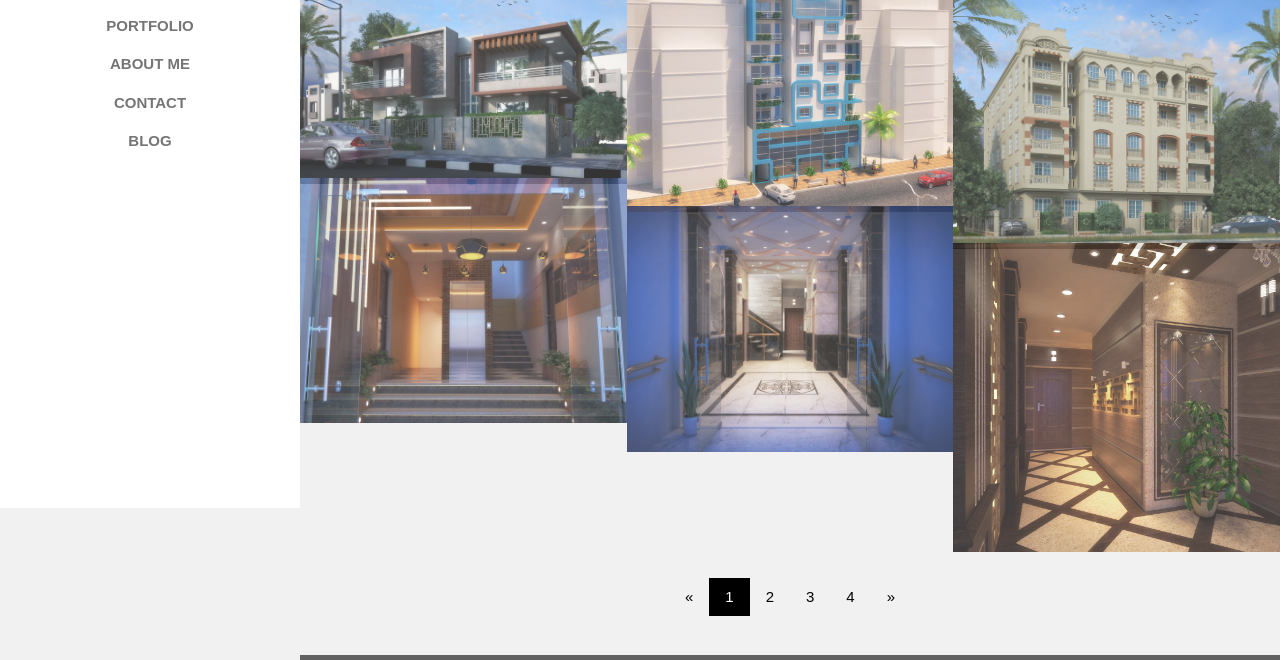
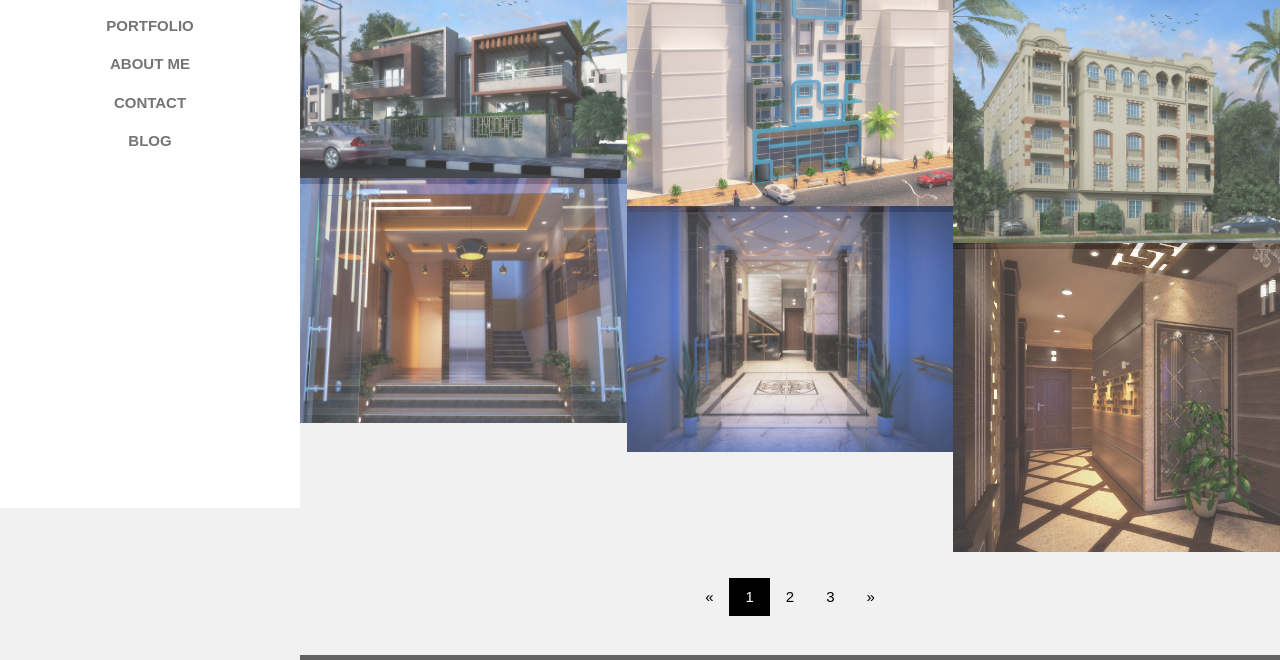
Before and after one commit to David93X/davidamgad.com, a plain HTML site: page index.html in a window 1280 px wide. Shown: the part 292-952 px from the top of the page. Drawn offline with nearby package versions, Linux system fonts and the light colour scheme.

Commit message:
Update index.html

```diff
--- a/index.html
+++ b/index.html
@@ -96,7 +96,6 @@
                 <a href="#" class="w3-bar-item w3-black w3-button">1</a>
                 <a href="#" class="w3-bar-item w3-button w3-hover-black">2</a>
                 <a href="#" class="w3-bar-item w3-button w3-hover-black">3</a>
-                <a href="#" class="w3-bar-item w3-button w3-hover-black">4</a>
                 <a href="#" class="w3-bar-item w3-button w3-hover-black">»</a>
             </div>
         </div>
@@ -176,7 +175,7 @@
                         </ul>
                     </div>
                 </div>
-            -->
+                -->
             </div>
         </div>
 
@@ -205,7 +204,8 @@
         </div>
 
         <!-- Footer -->
-        <!-- <footer class="w3-container w3-padding-32 w3-grey">
+        <!--
+            <footer class="w3-container w3-padding-32 w3-grey">
             <div class="w3-row-padding">
                 <div class="w3-third">
                     <h3>INFO</h3>
@@ -249,7 +249,8 @@
                     </p>
                 </div>
             </div>
-        </footer> -->
+        </footer>
+        -->
 
         <div class="w3-black w3-center w3-padding-24">Copyrights reserved ©2023 <a href="https://www.davidamgad.com/"
                 title="W3.CSS" target="_blank" class="w3-hover-opacity">DAVID AMGAD</a></div>
```
